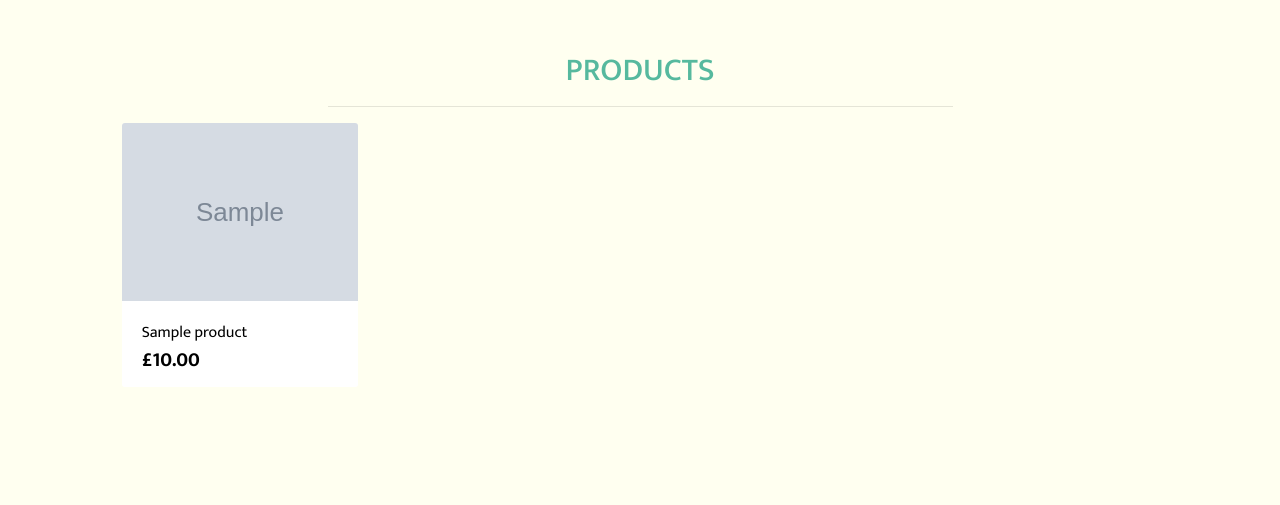
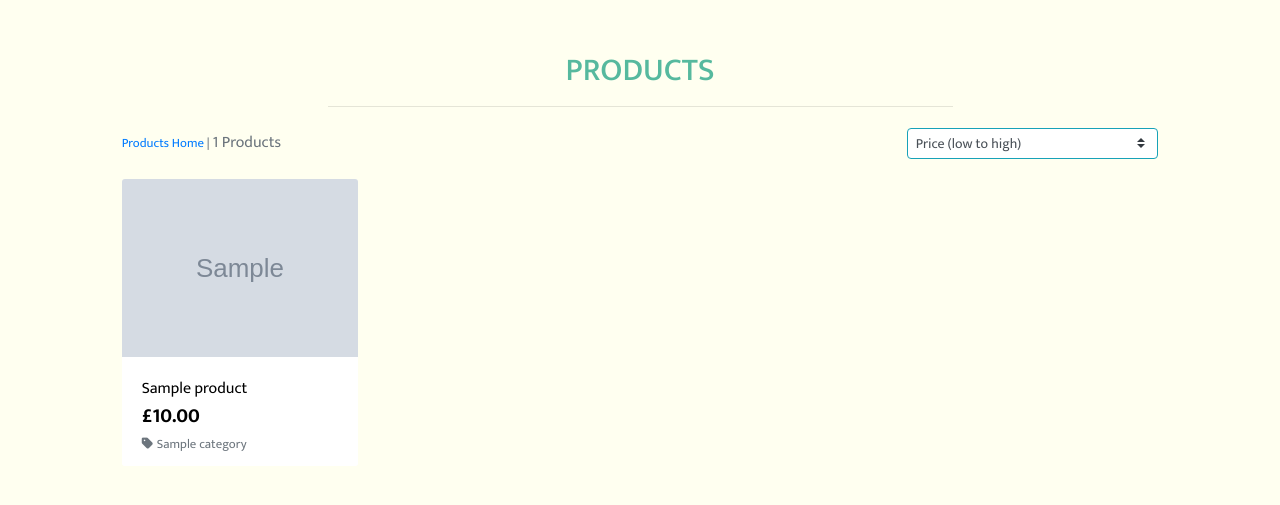
Before and after one commit to Allwrightben/natures-elixir, a Django app: a page that uses templates/base.html in a window 1280 px wide. Shown: the part 128-633 px from the top of the page. Run offline with Django 5.2, Linux system fonts and the light colour scheme; tables that the repository leaves empty hold one stand-in row (values such as "Sample post"); grey boxes marked "Sample" are stand-in pictures; some libraries are stand-ins or nearby versions.

Commit message:
Add sorting and product count to product page

```diff
--- a/products/templates/products/products.html
+++ b/products/templates/products/products.html
@@ -19,12 +19,39 @@
         <div class="row">
             <div class="col text-center mt-3">
                 <h2 class="logo-font text-green text-uppercase">Products</h2>
+                {% for c in current_categories %}
+                    <a class="category-badge text-decoration-none" href="{% url 'products' %}?category={{ c.name }}">
+                        <span class="p-2 mt-2 badge badge-white text-green">{{ c.friendly_name }}</span>
+                    </a>
+                {% endfor %}
                 <hr class="w-50 mb-1">
             </div>
         </div>
         <div class="row text-black">
             <div class="product-container col-10 offset-1">
-                <div class="row mt-1 mb-2"></div>
+                <div class="row mt-1 mb-2">
+                    <div class="col-12 col-md-6 my-auto order-md-last d-flex justify-content-center justify-content-md-end">
+                        <div class="sort-select-wrapper w-50">
+                            <select id="sort-selector" class="custom-select custom-select-sm border border-{% if current_sorting != 'None_None' %}info{% else %}green{% endif %}">
+                                <option value="reset" {% if current_sorting == 'None_None' %}selected{% endif %}>Sort by...</option>
+                                <option value="price_asc" {% if current_sorting == 'price_asc' %}selected{% endif %}>Price (low to high)</option>
+                                <option value="price_desc" {% if current_sorting == 'price_desc' %}selected{% endif %}>Price (high to low)</option>
+                                <option value="name_asc" {% if current_sorting == 'name_asc' %}selected{% endif %}>Name (A-Z)</option>
+                                <option value="name_desc" {% if current_sorting == 'name_desc' %}selected{% endif %}>Name (Z-A)</option>
+                                <option value="category_asc" {% if current_sorting == 'category_asc' %}selected{% endif %}>Category (A-Z)</option>
+                                <option value="category_desc" {% if current_sorting == 'category_desc' %}selected{% endif %}>Category (Z-A)</option>
+                            </select>
+                        </div>
+                    </div>
+                    <div class="col-12 col-md-6 order-md-first">
+                        <p class="text-muted mt-3 text-center text-md-left">
+                            {% if search_term or current_categories or current_sorting != 'None_None' %}
+                                <span class="small"><a href="{% url 'products' %}">Products Home</a> | </span>
+                            {% endif %}
+                            {{ products|length }} Products{% if search_term %} found for <strong>"{{ search_term }}"</strong>{% endif %}
+                        </p>
+                    </div>
+                </div>
                 <div class="row">
                     {% for product in products %}
                         <div class="col-sm-6 col-md-6 col-lg-4 col-xl-3">
@@ -40,11 +67,20 @@
                                 {% endif %}
                                 <div class="card-body pb-0">
                                     <p class="mb-0">{{ product.name }}</p>
+
                                 </div>
+
                                 <div class="card-footer bg-white pt-0 border-0 text-left">
                                     <div class="row">
                                         <div class="col">
                                             <p class="lead mb-0 text-left font-weight-bold">£{{ product.price }}</p>
+                                            {% if product.category %}
+                                            <p class="small mt-1 mb-0">
+                                                <a class="text-muted" href="{% url 'products' %}?category={{ product.category.name }}">
+                                                    <i class="fas fa-tag mr-1"></i>{{ product.category.friendly_name }}
+                                                </a>
+                                            </p>
+                                            {% endif %}
                                         </div>
                                     </div>
                                 </div>
--- a/products/views.py
+++ b/products/views.py
@@ -53,11 +53,19 @@ def all_products(request):
         'current_sorting': current_sorting,
     }
 
+    return render(request, 'products/products.html', context)
+
+
+def product_detail(request, product_id):
+    """ A view to show individual product details """
+
+    product = get_object_or_404(Product, pk=product_id)
+
     context = {
-        'products': products,
+        'product': product,
     }
 
-    return render(request, 'products/products.html', context)
+    return render(request, 'products/product_detail.html', context)
 
 def product_vote(request, product_id):
     # Get the product first
--- a/static/css/base.css
+++ b/static/css/base.css
@@ -80,7 +80,7 @@ body {
     color: rgba(86, 185, 158, 1) !important;
 }
 
-.border-black {
+.border-green {
     border: 2px solid rgba(86, 185, 158, 1) !important;
 }
 
@@ -92,6 +92,11 @@ body {
     position: fixed;
     background-color: ivory;
     z-index: -1;
+}
+
+a.category-badge > span.badge:hover {
+    background: rgba(86, 185, 158, 1) !important;
+    color: ivory !important;
 }
 
 /* -------------------------------- Media Queries */
--- a/templates/base.html
+++ b/templates/base.html
@@ -40,9 +40,9 @@
             <div class="col-12 col-lg-4 my-auto py-1 py-lg-0">
                 <form method="GET" action="{% url 'products' %}">
                     <div class="input-group w-100">
-                        <input class="form-control border border-black searchbar text-green mr-1" type="text" name="q" placeholder="Search our products...">
+                        <input class="form-control border border-green searchbar text-green mr-1" type="text" name="q" placeholder="Search our products...">
                         <div class="input-group-append">
-                            <button class="form-control btn btn-green border border-black searchbar" type="submit">
+                            <button class="form-control btn btn-green border border-green searchbar" type="submit">
                                 <span class="icon">
                                     <i class="fas fa-search"></i>
                                 </span>
--- a/templates/includes/mobile-top-header.html
+++ b/templates/includes/mobile-top-header.html
@@ -8,9 +8,9 @@
     <div class="dropdown-menu border-0 w-100 p-3 rounded-0 my-0" aria-labelledby="mobile-search">
         <form class="form" method="GET" action="{% url 'products' %}">
             <div class="input-group w-100">
-                <input class="form-control border border-black rounded-0" type="text" name="q" placeholder="Search our site">
+                <input class="form-control border border-green" type="text" name="q" placeholder="Search our site">
                 <div class="input-group-append">
-                    <button class="form-control form-control btn border border-black rounded-0" type="submit">
+                    <button class="form-control form-control btn btn-green border border-green" type="submit">
                         <span class="icon">
                             <i class="fas fa-search"></i>
                         </span>
```
Also changed, not shown: products/templates/products/product_detail.html (+7 -0 lines).
